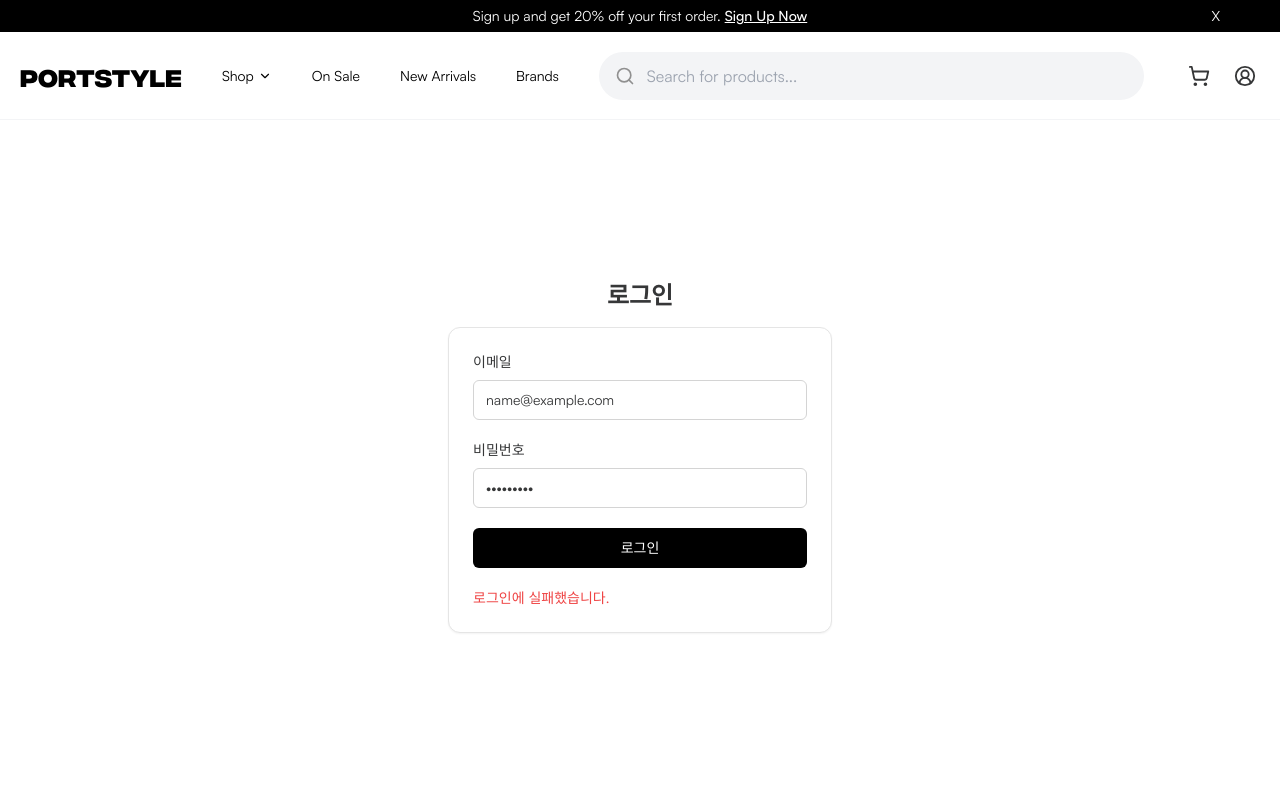
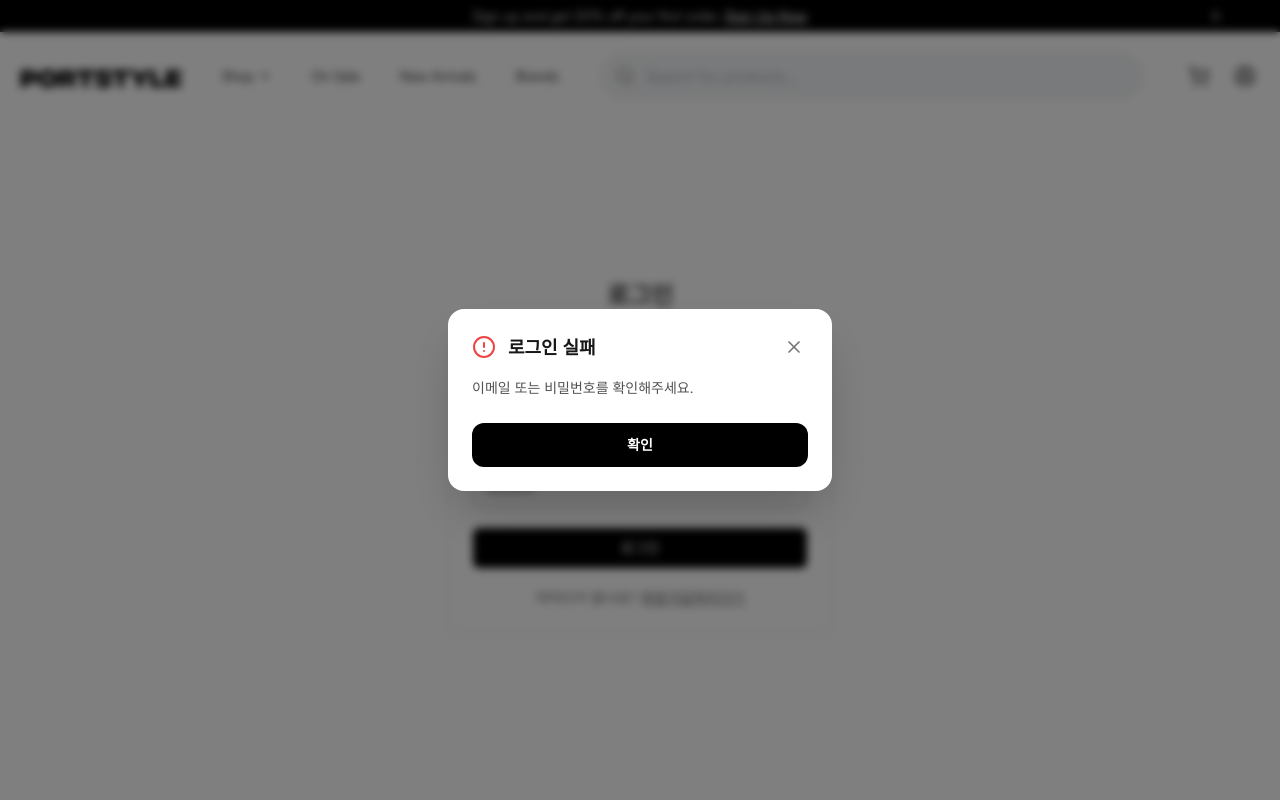
Before and after one commit to Gunbam27/commerce, a Next.js app in the folder apps/web/: page /login in a window 1280 px wide. Both pictures are taken after typing "name@example.com", "Sample123" into the empty fields and a click on the button "로그인". Shown: the top 800 px of the page. Built offline with nearby package versions, Linux system fonts and the light colour scheme; no server answers.

Commit message:
fix(ui) : 공통 모달 생성 및 alert대체

```diff
--- a/apps/web/app/layout.tsx
+++ b/apps/web/app/layout.tsx
@@ -42,6 +42,7 @@ export const metadata: Metadata = {
 };
 
 import QueryProvider from "../providers/QueryProvider";
+import GlobalModal from "../components/common/GlobalModal";
 
 export default function RootLayout({
   children,
@@ -56,6 +57,7 @@ export default function RootLayout({
           <NavBar />
           {children}
           <Footer />
+          <GlobalModal />
         </QueryProvider>
       </body>
     </html>
--- a/apps/web/app/products/[id]/page.tsx
+++ b/apps/web/app/products/[id]/page.tsx
@@ -6,11 +6,13 @@ import { useParams } from "next/navigation";
 import StarRate from "@/components/common/StarRate";
 import { Product } from "@/features/products/types/product";
 import { useCartManage } from "@/features/cart/hooks/useCartManage";
+import { useModalStore } from "@/store/useModalStore";
 
 export default function ProductDetailPage() {
     const params = useParams();
     const id = params?.id;
     const { addItem } = useCartManage();
+    const { openModal } = useModalStore();
 
     const [selectedColor, setSelectedColor] = useState<string>("");
     const [selectedSize, setSelectedSize] = useState<string>("");
@@ -36,7 +38,11 @@ export default function ProductDetailPage() {
 
     const handleAddToCart = () => {
         if (!selectedColor || !selectedSize) {
-            alert("Please select a color and size first.");
+            openModal({
+                title: "선택 필요",
+                message: "색상과 사이즈를 먼저 선택해주세요.",
+                type: "warning"
+            });
             return;
         }
 
@@ -51,7 +57,11 @@ export default function ProductDetailPage() {
             image: product.images[0]
         });
 
-        alert("Added to cart!");
+        openModal({
+            title: "장바구니 담기 완료",
+            message: "상품이 장바구니에 정상적으로 담겼습니다.",
+            type: "success"
+        });
     };
 
     return (
--- /dev/null
+++ b/apps/web/components/common/GlobalModal.tsx
@@ -0,0 +1,59 @@
+'use client';
+
+import { useModalStore } from '@/store/useModalStore';
+import { X, CheckCircle2, AlertCircle, Info, AlertTriangle } from 'lucide-react';
+
+export default function GlobalModal() {
+  const { isOpen, title, message, type, closeModal, onConfirm } = useModalStore();
+
+  if (!isOpen) return null;
+
+  const icons = {
+    success: <CheckCircle2 className="text-green-500" size={24} />,
+    error: <AlertCircle className="text-red-500" size={24} />,
+    warning: <AlertTriangle className="text-yellow-500" size={24} />,
+    info: <Info className="text-blue-500" size={24} />,
+  };
+
+  const handleConfirm = () => {
+    if (onConfirm) onConfirm();
+    closeModal();
+  };
+
+  return (
+    <div className="fixed inset-0 z-[100] flex items-center justify-center bg-black/50 backdrop-blur-sm p-4 animate-in fade-in duration-200">
+      <div
+        className="w-full max-w-sm rounded-2xl bg-white p-6 shadow-2xl animate-in zoom-in-95 duration-200"
+        onClick={(e) => e.stopPropagation()}
+      >
+        <div className="flex items-start justify-between mb-4">
+          <div className="flex items-center gap-3">
+            {icons[type]}
+            <h2 className="text-lg font-bold text-neutral-900">{title}</h2>
+          </div>
+          <button
+            onClick={closeModal}
+            className="p-1 rounded-full hover:bg-neutral-100 transition-colors"
+          >
+            <X size={20} className="text-neutral-500" />
+          </button>
+        </div>
+
+        <div className="mb-6">
+          <p className="text-sm text-neutral-600 leading-relaxed whitespace-pre-wrap">
+            {message}
+          </p>
+        </div>
+
+        <div className="flex justify-end">
+          <button
+            onClick={handleConfirm}
+            className="w-full h-11 rounded-xl bg-black text-white text-sm font-semibold transition hover:bg-neutral-800 active:scale-95"
+          >
+            확인
+          </button>
+        </div>
+      </div>
+    </div>
+  );
+}
--- a/apps/web/components/layout/Footer.tsx
+++ b/apps/web/components/layout/Footer.tsx
@@ -7,7 +7,7 @@ export default function Footer() {
                 <div className="grid grid-cols-1 lg:grid-cols-12 gap-10">
                     {/* Brand Section */}
                     <div className="lg:col-span-4 flex flex-col items-start">
-                        <h2 className="text-3xl font-bold font-integral text-black mb-6">SHOP.CO</h2>
+                        <h2 className="text-3xl font-bold font-integral text-black mb-6">PORTSTYLE</h2>
                         <p className="text-sm text-gray-600 mb-9 leading-relaxed max-w-[248px]">
                             We have clothes that suits your style and which you're proud to wear. From women to men.
                         </p>
@@ -70,7 +70,7 @@ export default function Footer() {
 
                 {/* Bottom Section */}
                 <div className="border-t border-black/10 mt-12 pt-6 flex flex-col md:flex-row justify-between items-center gap-6">
-                    <p className="text-sm text-gray-600">Shop.co © 2000-2023, All Rights Reserved</p>
+                    <p className="text-sm text-gray-600">PortStyle © 2000-2023, All Rights Reserved</p>
                     <div className="flex gap-3 h-[30px] items-center">
                         <div className="w-[46px] h-[30px] bg-white rounded-md border border-gray-200 flex items-center justify-center p-1">
                             <span className="text-[10px] font-bold text-blue-800 italic">VISA</span>
--- a/apps/web/features/auth/components/LoginForm.tsx
+++ b/apps/web/features/auth/components/LoginForm.tsx
@@ -4,6 +4,7 @@ import { useLogin } from "@/features/auth/api/useLogin";
 import { useRouter } from "next/navigation";
 import { useAuthStore } from "@/features/auth/store/useAuthStore";
 import { useQueryClient } from "@tanstack/react-query";
+import { useModalStore } from "@/store/useModalStore";
 
 export default function LoginForm(){
     const router = useRouter();
@@ -26,8 +27,11 @@ export default function LoginForm(){
             },
             onError:(error:any)=>{
               console.log(error);
-              alert("로그인에 실패했습니다.");
-
+              useModalStore.getState().openModal({
+                title: "로그인 실패",
+                message: "이메일 또는 비밀번호를 확인해주세요.",
+                type: "error"
+              });
             }
           }
         );
@@ -71,11 +75,14 @@ return (
       {isPending ? "로그인 중..." : "로그인"}
     </button>
 
-    {isError && (
-      <p className="text-sm text-red-500">
-        로그인에 실패했습니다.
+    <div className="text-center">
+      <p className="text-sm text-neutral-600">
+        아이디가 없나요?{" "}
+        <a href="/signup" className="underline font-medium hover:text-black transition-colors">
+          회원가입하러가기
+        </a>
       </p>
-    )}
+    </div>
   </form>
 )
 }
--- a/apps/web/features/auth/components/SignupForm.tsx
+++ b/apps/web/features/auth/components/SignupForm.tsx
@@ -3,6 +3,7 @@
 import { useState } from "react";
 import { useRouter } from "next/navigation";
 import { useSignup } from "@/features/auth/api/useSignUp";
+import { useModalStore } from "@/store/useModalStore";
 
 export default function SignupForm() {
   const router = useRouter();
@@ -11,43 +12,62 @@ export default function SignupForm() {
   const [password, setPassword] = useState("");
 
   const { mutate: signUp, isPending } = useSignup();
-  const [errorMsg, setErrorMsg] = useState<string | null>(null);
-  const [showModal, setShowModal] = useState(false);
+  const { openModal } = useModalStore();
 
   const handleSubmit = (e: React.FormEvent) => {
     e.preventDefault();
-    setErrorMsg(null);
 
     // 1. 이름 검사 (2자 이상)
     if (name.trim().length < 2) {
-      setErrorMsg("이름은 최소 2자 이상 입력해주세요.");
+      openModal({
+        title: "입력 오류",
+        message: "이름은 최소 2자 이상 입력해주세요.",
+        type: "warning"
+      });
       return;
     }
 
     // 2. 이메일 형식 검사 (Regex)
     const emailRegex = /^[^\s@]+@[^\s@]+\.[^\s@]+$/;
     if (!emailRegex.test(email)) {
-      setErrorMsg("올바른 이메일 형식이 아닙니다.");
+      openModal({
+        title: "입력 오류",
+        message: "올바른 이메일 형식이 아닙니다.",
+        type: "warning"
+      });
       return;
     }
 
     // 3. 비밀번호 검사 (6자 이상 + 영문/숫자 필수)
     const passwordRegex = /^(?=.*[a-zA-Z])(?=.*[0-9]).{6,}$/;
     if (!passwordRegex.test(password)) {
-      setErrorMsg("비밀번호는 영문과 숫자를 포함하여 6자 이상이어야 합니다.");
+      openModal({
+        title: "입력 오류",
+        message: "비밀번호는 영문과 숫자를 포함하여 6자 이상이어야 합니다.",
+        type: "warning"
+      });
       return;
     }
 
     signUp({ name, email, password }, {
       onSuccess: () => {
-        setShowModal(true);
+        openModal({
+          title: "회원가입 완료!",
+          message: "반갑습니다! 로그인 페이지로 이동합니다.",
+          type: "success",
+          onConfirm: () => router.push('/login')
+        });
       },
       onError: (error: any) => {
-        if (error.response?.status === 409) {
-          setErrorMsg("이미 존재하는 이메일입니다.");
-        } else {
-          setErrorMsg("회원가입에 실패했습니다.");
-        }
+        const message = error.response?.status === 409
+          ? "이미 존재하는 이메일입니다."
+          : "회원가입에 실패했습니다.";
+
+        openModal({
+          title: "회원가입 실패",
+          message,
+          type: "error"
+        });
       }
     });
   }
@@ -99,6 +119,9 @@ export default function SignupForm() {
             required
             className="h-10 rounded-md border border-neutral-300 px-3 text-sm outline-none focus:border-black focus:ring-1 focus:ring-black transition"
           />
+          <p className="text-[11px] text-neutral-500 px-1">
+            * 영문과 숫자를 포함하여 6자 이상이어야 합니다.
+          </p>
         </div>
 
         <button
@@ -108,38 +131,7 @@ export default function SignupForm() {
         >
           {isPending ? "가입 중..." : "회원가입"}
         </button>
-
-        {errorMsg && (
-          <p className="text-sm text-red-500">{errorMsg}</p>
-        )}
       </form>
-
-      {/* 성공 모달 */}
-      {showModal && (
-        <div className="fixed inset-0 z-50 flex items-center justify-center bg-black/50 backdrop-blur-sm p-4">
-          <div className="w-full max-w-xs rounded-2xl bg-white p-6 shadow-2xl animate-in fade-in zoom-in duration-200">
-            <div className="flex flex-col items-center text-center gap-4">
-              <div className="w-12 h-12 rounded-full bg-green-50 flex items-center justify-center">
-                <svg className="w-6 h-6 text-green-600" fill="none" stroke="currentColor" viewBox="0 0 24 24">
-                  <path strokeLinecap="round" strokeLinejoin="round" strokeWidth="2.5" d="M5 13l4 4L19 7" />
-                </svg>
-              </div>
-              <div className="flex flex-col gap-1">
-                <h2 className="text-lg font-bold">회원가입 완료!</h2>
-                <p className="text-sm text-neutral-500">
-                  반갑습니다! 로그인 페이지로 이동합니다.
-                </p>
-              </div>
-              <button
-                onClick={() => router.push('/login')}
-                className="w-full h-11 rounded-xl bg-black text-white text-sm font-semibold transition hover:bg-neutral-800 active:scale-95"
-              >
-                확인
-              </button>
-            </div>
-          </div>
-        </div>
-      )}
     </>
   );
 }
--- /dev/null
+++ b/apps/web/store/useModalStore.ts
@@ -0,0 +1,27 @@
+import { create } from 'zustand';
+
+interface ModalState {
+  isOpen: boolean;
+  title: string;
+  message: string;
+  type: 'info' | 'success' | 'error' | 'warning';
+  onConfirm?: () => void;
+  openModal: (params: {
+    title: string;
+    message: string;
+    type?: 'info' | 'success' | 'error' | 'warning';
+    onConfirm?: () => void;
+  }) => void;
+  closeModal: () => void;
+}
+
+export const useModalStore = create<ModalState>((set) => ({
+  isOpen: false,
+  title: '',
+  message: '',
+  type: 'info',
+  onConfirm: undefined,
+  openModal: ({ title, message, type = 'info', onConfirm }) =>
+    set({ isOpen: true, title, message, type, onConfirm }),
+  closeModal: () => set({ isOpen: false, onConfirm: undefined }),
+}));
```
